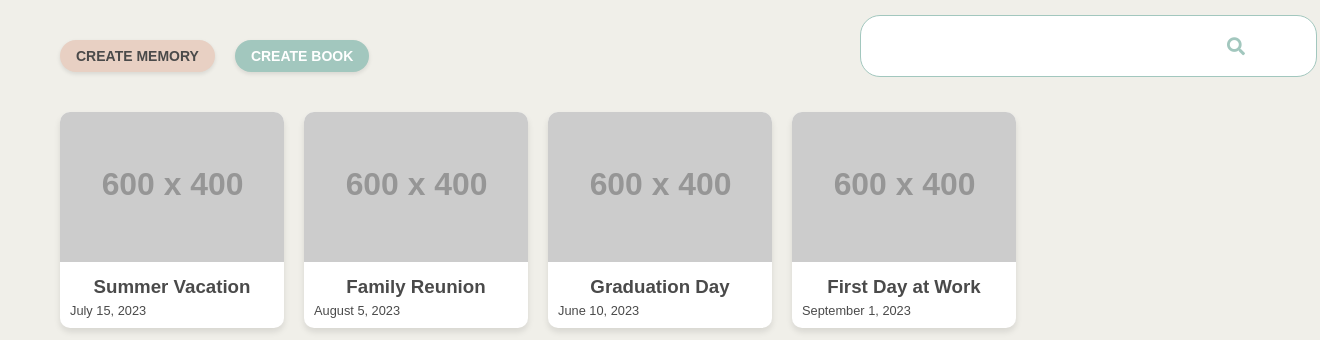
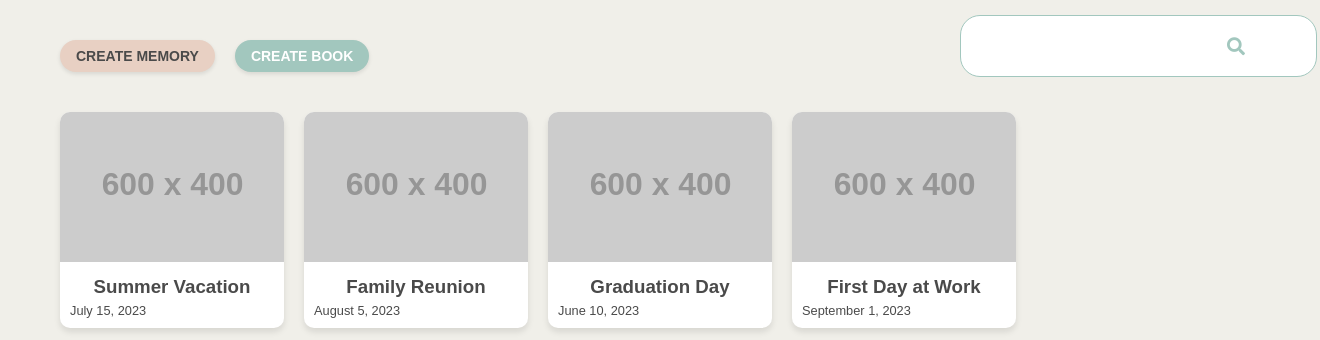
Before and after one commit to mlespinoza1/Memory-AI-Scrapbook, a Flask app: page /dashboard in a window 1320 px wide. Shown: the part 97-437 px from the top of the page. Run offline with Flask 3, Linux system fonts and the light colour scheme; grey boxes labelled with a size stand in for pictures from a placeholder-image service; some libraries are stand-ins or nearby versions.

Commit message:
Agent step completed: Reduce search bar size and improve alignment on dashboard

```diff
--- a/static/css/pages/dashboard.css
+++ b/static/css/pages/dashboard.css
@@ -18,10 +18,9 @@
 }
 
 .search-container {
-    flex-grow: 1;
-    margin-left: 20px;
     position: relative;
-    max-width: 400px; /* Limit the maximum width of the search bar */
+    max-width: 300px; /* Reduced from 400px to 300px */
+    width: 100%;
 }
 
 .search-input {
@@ -48,7 +47,7 @@
     transform: translateY(-50%);
     color: #A2C7BE;
     font-size: 18px;
-    pointer-events: none; /* Prevent the icon from intercepting clicks */
+    pointer-events: none;
 }
 
 .action-button {
@@ -72,7 +71,6 @@ main {
     }
 
     .search-container {
-        margin-left: 0;
         max-width: 100%;
     }
 }
```
Also changed, not shown: image.png.
